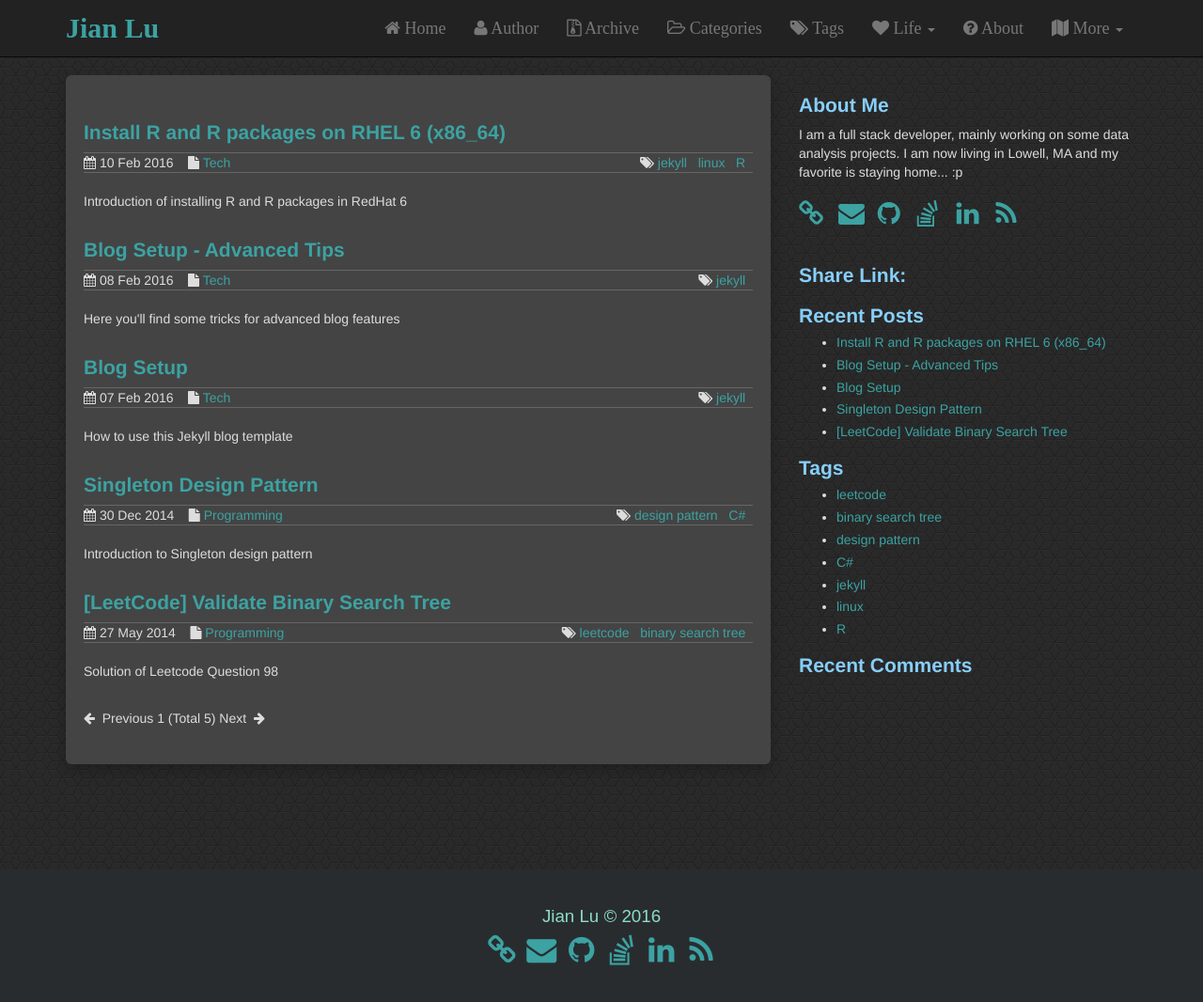
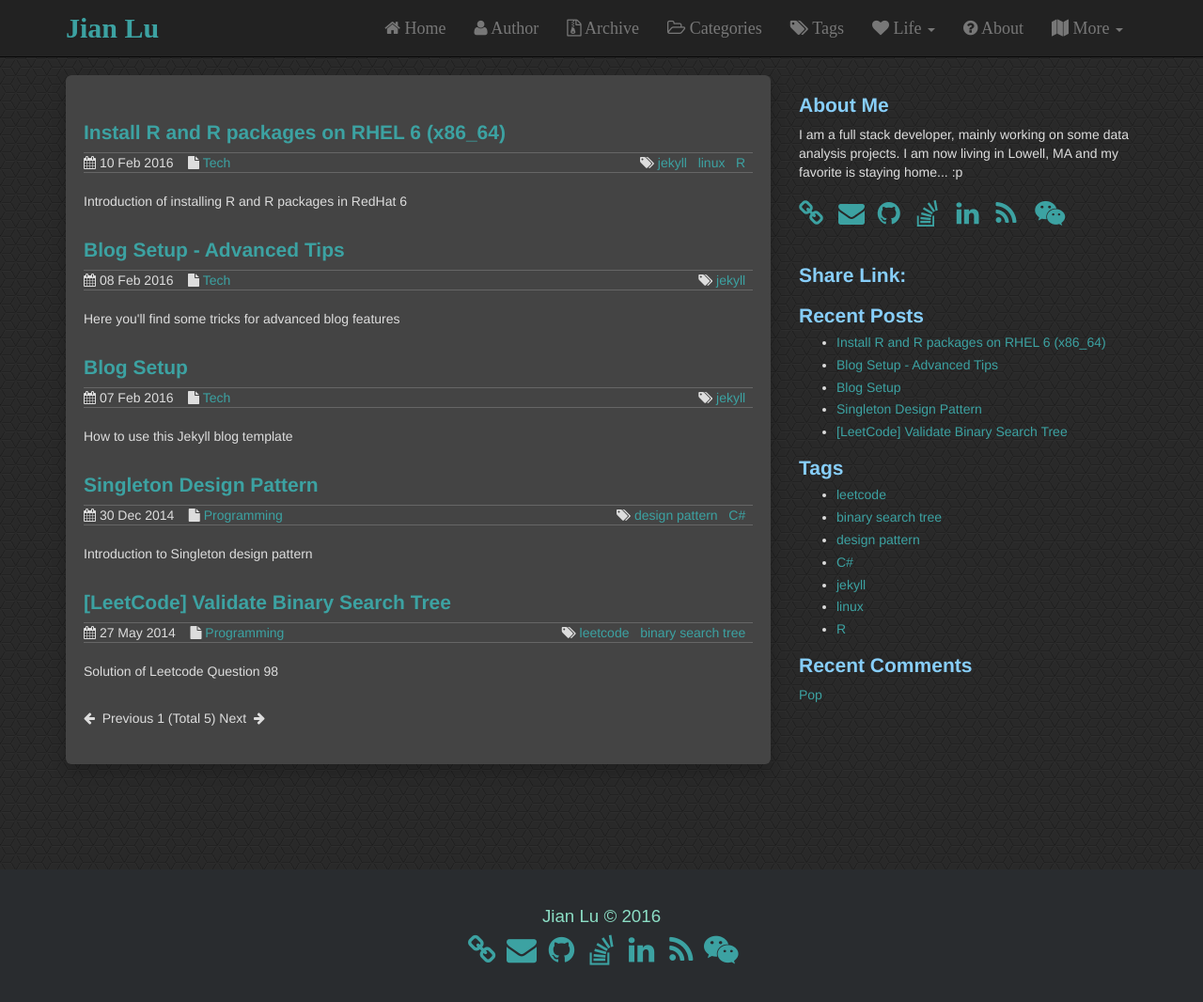
Before and after one commit to JianLu/jianlu.github.io, a Jekyll site: the page built from index.html, in a window 1280 px wide and 1083 px high. Shown: the top 1066 px of the window at 94% size. Built offline with Jekyll 4.4.1, drawn with Linux system fonts in a browser that asks for light colours; the list of posts is cut into pages by our own code; comment, search, counter and statistics services are not loaded.

Commit message:
Add weixin

```diff
--- a/_config.yml
+++ b/_config.yml
@@ -28,7 +28,7 @@ social:
   instagram:
   lastfm:
   rss: feed.xml
-
+  weixin: "/images/qr.png"
 #
 # Build settings
 #
--- a/_includes/sidebar.html
+++ b/_includes/sidebar.html
@@ -35,3 +35,5 @@
     <h2>Recent Comments</h2>
     <script type="text/javascript" src="http://jianlu.disqus.com/recent_comments_widget.js?num_items=5&hide_mods=0&hide_avatars=0&avatar_size=32&excerpt_length=100"></script>
 </div>
+<a href="/images/headshot.jpg" target="_blank"
+   onclick="window.open('/images/headshot.jpg','Chat','location=1,width=350,height=350,top=60,left=60');return false;">Pop</a>
--- a/_includes/social.html
+++ b/_includes/social.html
@@ -48,4 +48,13 @@
     </li>
     {% endif %}
 
+    {% if site.social.weixin %}
+    <li>
+        <a href="{{ site.social.weixin }}" target="_blank"
+           onclick="window.open('{{ site.social.weixin }}', 'QR Code', 'location=1,width=512,height=512,top=60,left=60');return false;">
+            <i class="fa fa-weixin fa-2x"></i>
+        </a>
+    </li>
+    {% endif %}
+
 </ul>
```
